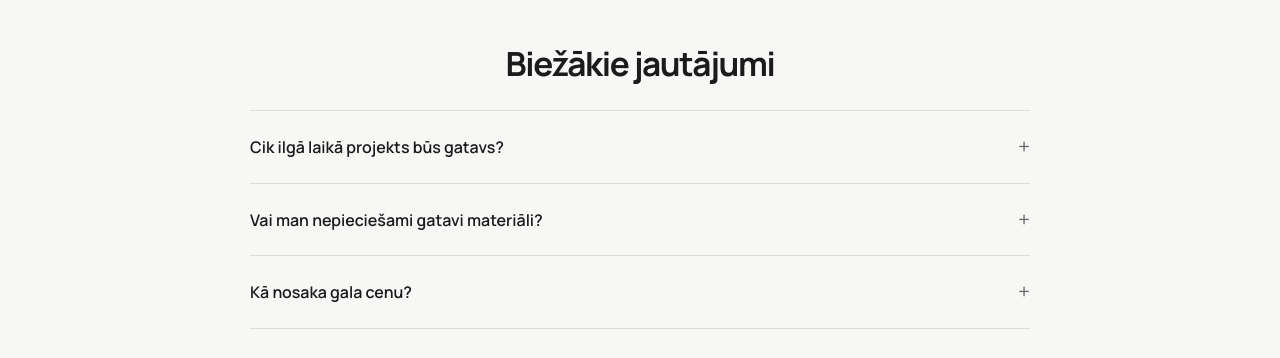
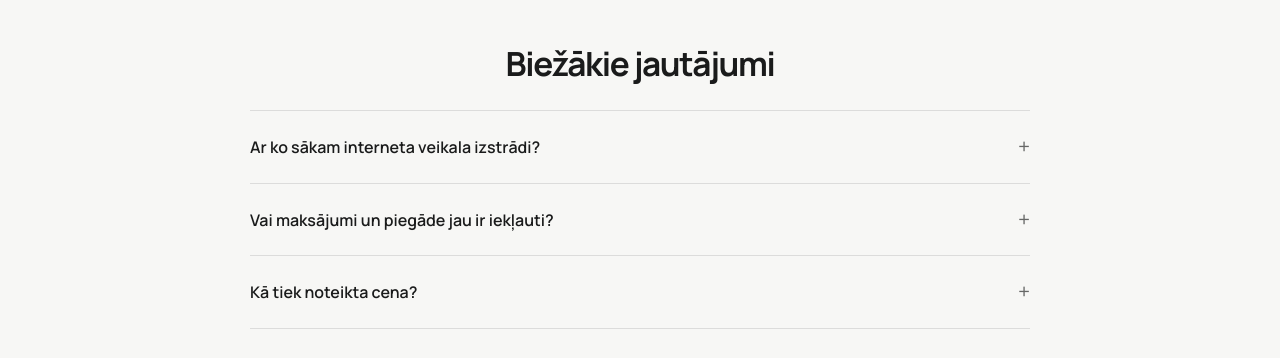
Before and after one commit to davisl24/WEBSITEAGENCY, a Next.js app: page /pakalpojumi/e-komercija in a window 1280 px wide. Shown: the part 1740-2098 px from the top of the page. Built offline with nearby package versions, Linux system fonts and the light colour scheme; no server answers.

Commit message:
Use service-specific FAQs instead of repeated generic questions

```diff
--- a/app/pakalpojumi/e-komercija/page.tsx
+++ b/app/pakalpojumi/e-komercija/page.tsx
@@ -44,17 +44,17 @@ const service: ServiceInfo = {
   ],
   "faq": [
     {
-      "question": "Cik ilgā laikā projekts būs gatavs?",
-      "answer": "Termiņu nosakām pēc darba apjoma un saskaņojam pirms sākuma."
+        "question": "Ar ko sākam interneta veikala izstrādi?",
+        "answer": "Vispirms sakārtojam produktu katalogu un pasūtīšanas ceļu. Tad izvērtējam nepieciešamās integrācijas."
     },
     {
-      "question": "Vai man nepieciešami gatavi materiāli?",
-      "answer": "Izmantojam tavus materiālus un palīdzam tos sakārtot. Jaunu materiālu izveidi vērtējam atsevišķi."
+        "question": "Vai maksājumi un piegāde jau ir iekļauti?",
+        "answer": "Integrācijas un to apjomu izvērtējam atsevišķi. Konkrēto risinājumu un izmaksas saskaņojam pirms darba."
     },
     {
-      "question": "Kā nosaka gala cenu?",
-      "answer": "Cena atkarīga no apjoma un funkcijām. Pirms izstrādes vienojamies par iekļauto un izmaksām."
+        "question": "Kā tiek noteikta cena?",
+        "answer": "Cena atkarīga no kataloga, pasūtīšanas procesa un nepieciešamajām integrācijām."
     }
-  ]
+]
 };
 export default function ServicePage(){return <KestrelServiceTemplate service={service}/>;}
```
